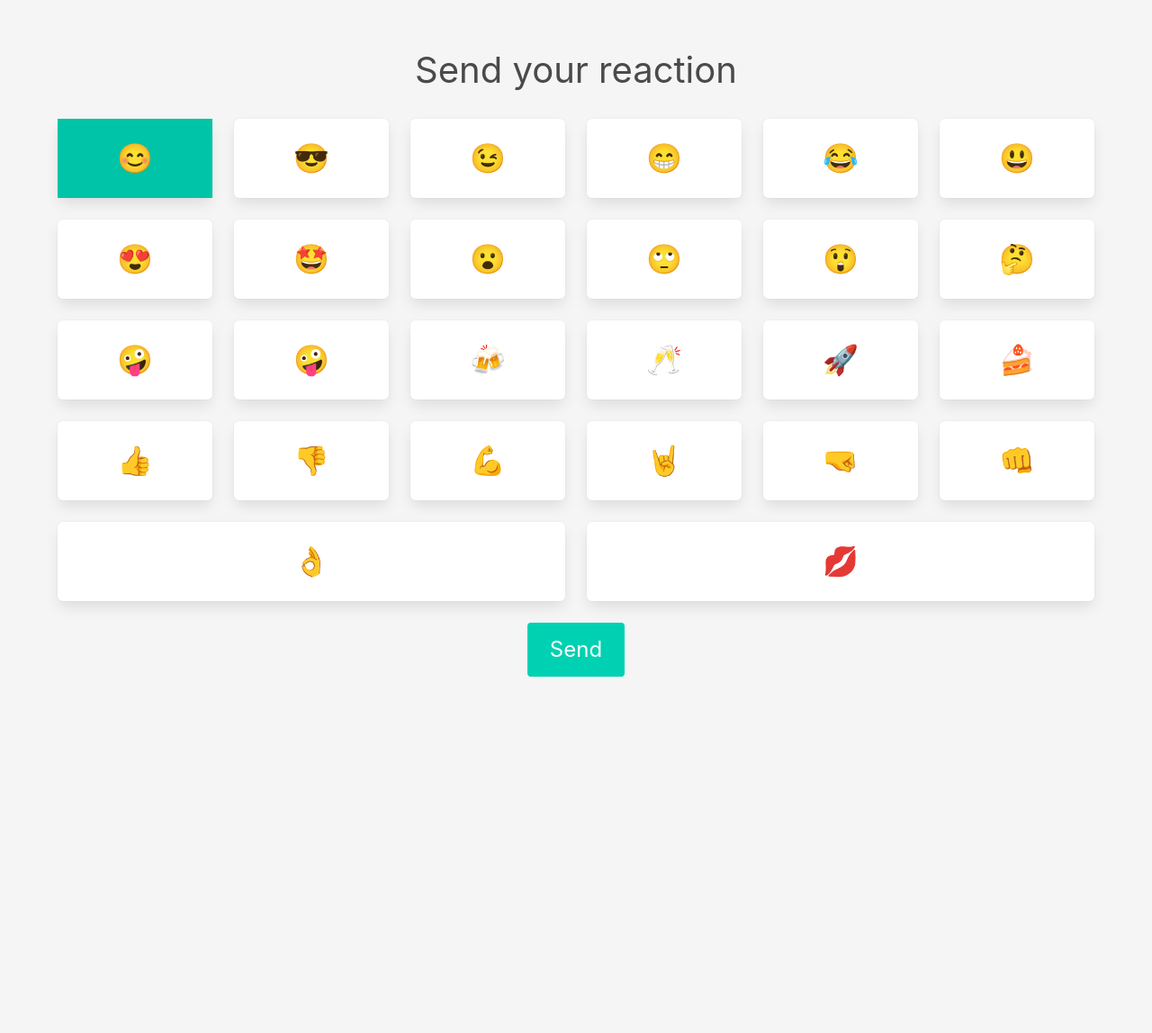
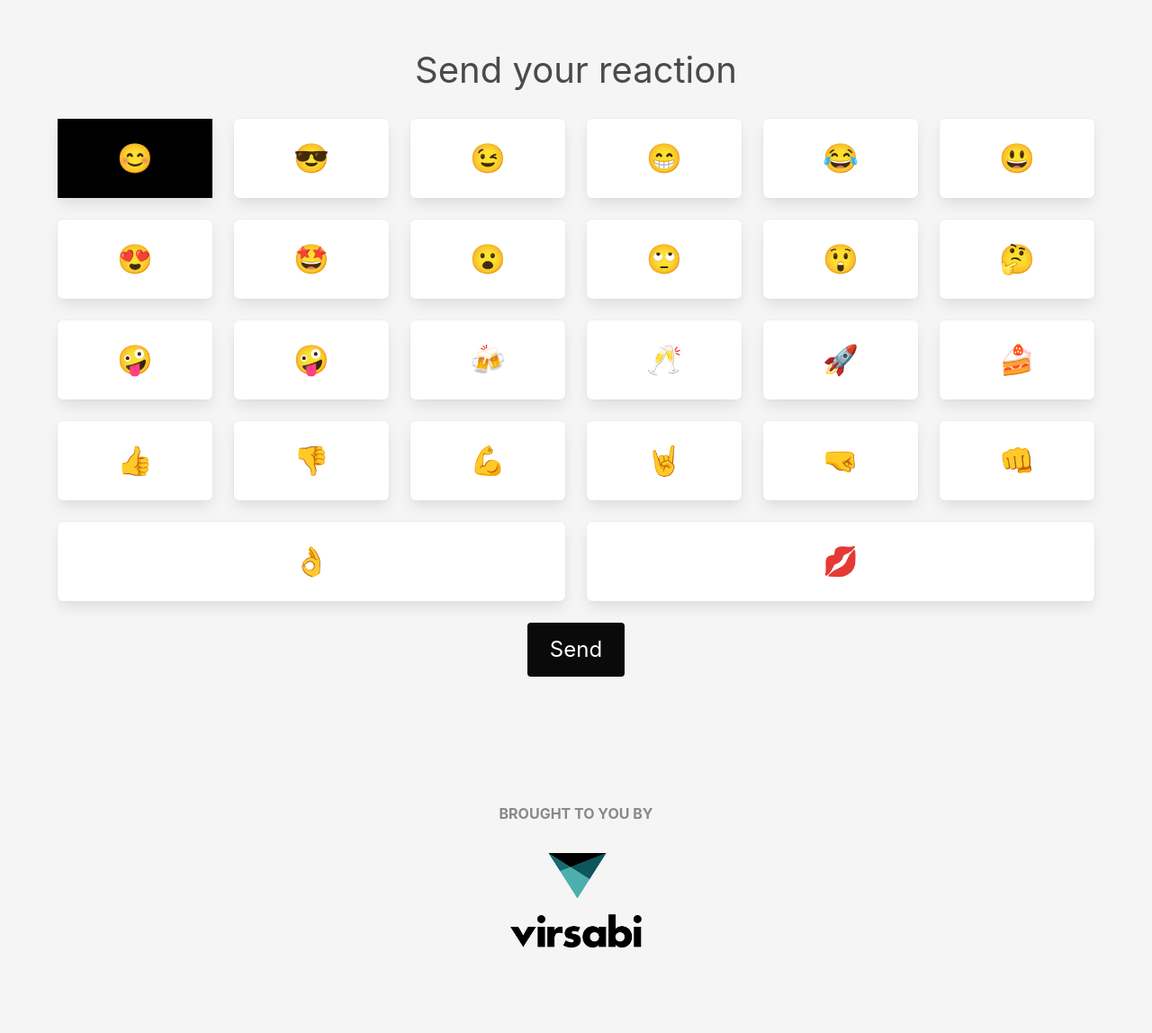
Before and after one commit to valentinilas/emoji-voting, a website: page public/index.html in a window 1280 px wide. Shown: the whole page at 90% size. Before the commit the page ends 800 px from the top, so only its background shows below. Drawn offline with nearby package versions, Linux system fonts and the light colour scheme.

Commit message:
added new colors and virsabi logo

```diff
--- a/public/index.html
+++ b/public/index.html
@@ -202,13 +202,26 @@
             <div class="column">
                 <form id="vote-form">
                     <div class="control has-text-centered">
-                        <button id="form-submit-btn" class="button is-primary is-large submit-button"><span>Send</span> <span class="timer is-hidden"></span></button>
+                        <button id="form-submit-btn" class="button is-black is-large submit-button"><span class="send-text">Send</span><span class="send-again-text is-hidden">Send again in </span> <span class="timer is-hidden"></span></button>
                     </div>
 
                 </form>
             </div>
         </div>
 
+    </div>
+
+    <div class="container mt-6 ">
+        <div class="columns">
+            <div class="column">
+                <div class="logo-container">
+                    <span>Brought to you by</span>
+                    <div class="logo">
+                        <img src="./assets/virsabi_logo_green_AW-01_pos.png" alt="Virsabi">
+                    </div>
+                </div>
+            </div>
+        </div>
     </div>
 
 
--- a/public/main.css
+++ b/public/main.css
@@ -30,7 +30,30 @@ label {
 }
 
 input:checked+label {
-    background: #00c4a7;
+    background: #000;
+}
+
+.logo-container {
+    display: flex;
+    flex-direction: column;
+    align-items: center;
+    justify-content: center;
+    margin-top: 5rem;
+    margin-bottom: 5rem;
+    text-align: center;
+}
+
+.logo-container .logo img {
+    margin-top: 2rem;
+    display: block;
+    max-width: 150px;
+    width: 100%;
+}
+
+.logo-container span {
+    font-weight: bold;
+    text-transform: uppercase;
+    color: #898989;
 }
 
 @media(max-width:767px) {
--- a/public/main.js
+++ b/public/main.js
@@ -2,12 +2,15 @@
 const form = document.getElementById('vote-form');
 const submitBtn = document.getElementById('form-submit-btn');
 var submitBtnTimer = submitBtn.querySelector('.timer');
+const sendText = submitBtn.querySelector('.send-text');
+const sendAgainText = submitBtn.querySelector('.send-again-text');
 
-var time = 10000;
-var interval;
+let time = 5000;
+let interval;
 
 form.addEventListener('submit', (event) => {
     submitBtn.disabled = true;
+
     const choice = document.querySelector('input[name=os]:checked').value;
     const data = { os: choice };
 
@@ -25,6 +28,8 @@ form.addEventListener('submit', (event) => {
     event.preventDefault();
     showTimer();
     submitBtnTimer.classList.remove('is-hidden');
+    sendText.classList.add('is-hidden');
+    sendAgainText.classList.remove('is-hidden');
     interval = setInterval(showTimer, 1000);
 
 });
@@ -33,11 +38,13 @@ form.addEventListener('submit', (event) => {
 function showTimer() {
     if (time === 0) {
         submitBtnTimer.classList.add('is-hidden');
+        sendText.classList.remove('is-hidden');
+        sendAgainText.classList.add('is-hidden');
         submitBtn.disabled = false;
-        time = 10000;
+        time = 5000;
         clearInterval(interval);
         return;
     }
-    submitBtnTimer.innerHTML = `(${time/1000}s)`;
+    submitBtnTimer.innerHTML = `${time/1000}s`;
     time = time - 1000;
 }
```
Also changed, not shown: public/assets/cropped-virsabi_logo_green_AW-01_neg.png (added), public/assets/virsabi_logo_green_AW-01_pos.png (added).
